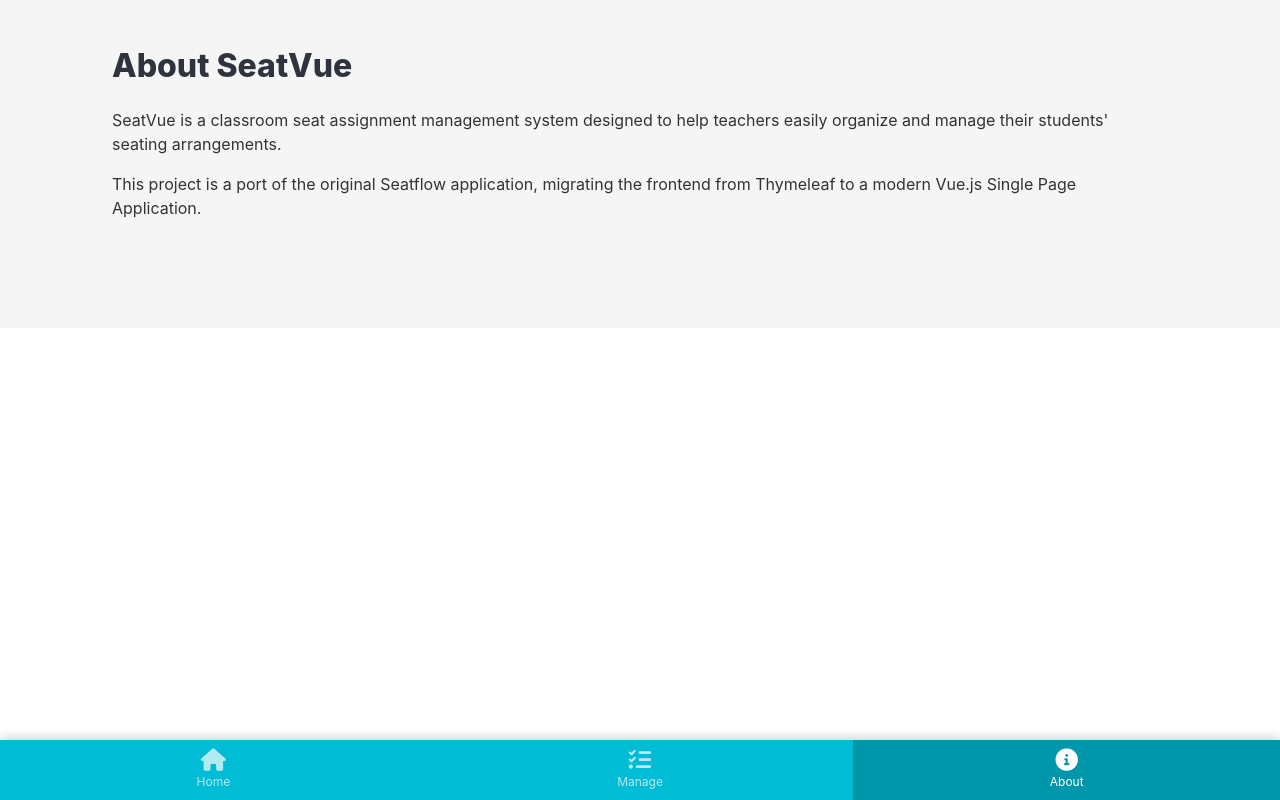
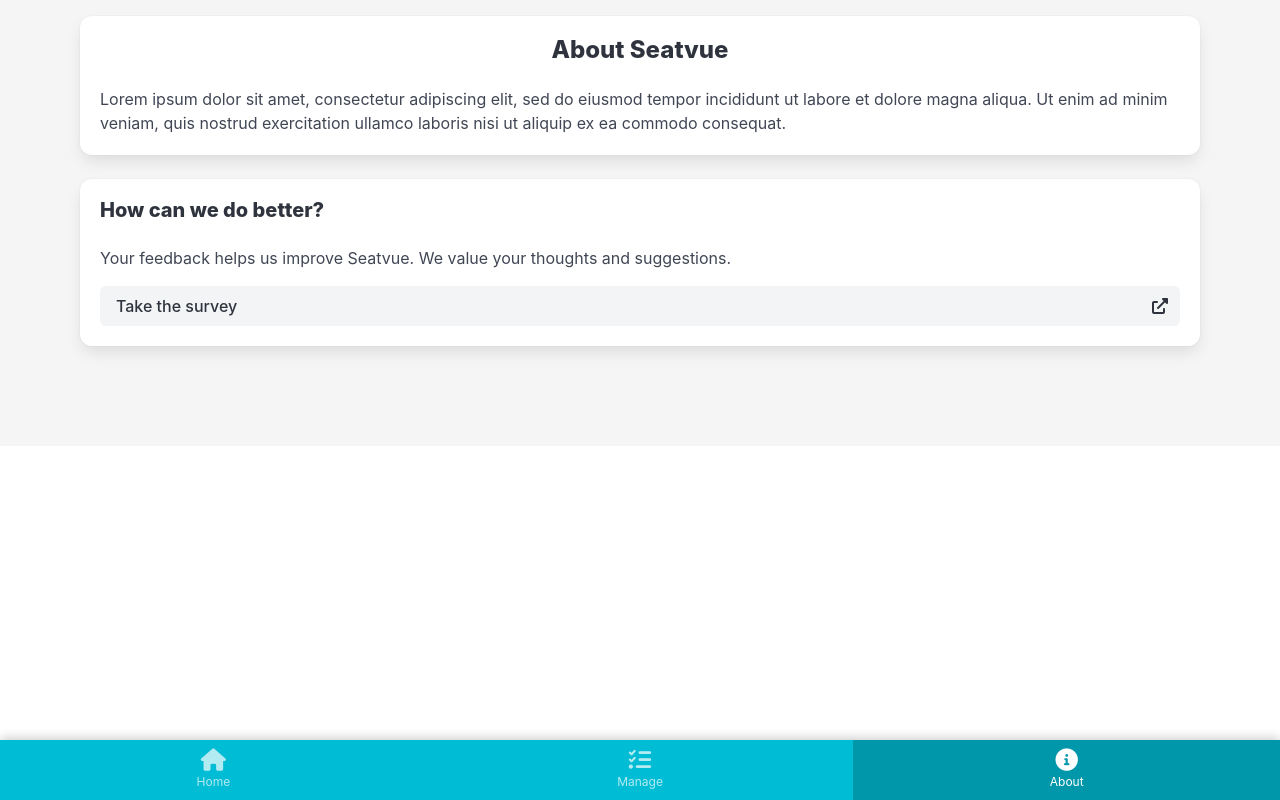
Before and after one commit to keiaa-75/seatvue-frontend, a Vue app: page /about in a window 1280 px wide. Built offline with nearby package versions, Linux system fonts and the light colour scheme.

Commit message:
style: update home and about view to match wireframes

```diff
--- a/src/views/AboutView.vue
+++ b/src/views/AboutView.vue
@@ -1,11 +1,37 @@
 <template>
-  <div class="container">
-    <section class="section">
-      <h1 class="title">About SeatVue</h1>
+  <div class="container p-4">
+    <div class="box">
+      <h1 class="title is-4 has-text-centered">About Seatvue</h1>
       <div class="content">
-        <p>SeatVue is a classroom seat assignment management system designed to help teachers easily organize and manage their students' seating arrangements.</p>
-        <p>This project is a port of the original Seatflow application, migrating the frontend from Thymeleaf to a modern Vue.js Single Page Application.</p>
+        <p>Lorem ipsum dolor sit amet, consectetur adipiscing elit, sed do eiusmod tempor incididunt ut labore et dolore magna aliqua. Ut enim ad minim veniam, quis nostrud exercitation ullamco laboris nisi ut aliquip ex ea commodo consequat.</p>
       </div>
-    </section>
+    </div>
+
+    <div class="box">
+      <h2 class="title is-5">How can we do better?</h2>
+      <div class="content">
+        <p>Your feedback helps us improve Seatvue. We value your thoughts and suggestions.</p>
+        <a href="#" class="button is-fullwidth is-light">
+          <span>Take the survey</span>
+          <span class="icon is-right">
+            <i class="fas fa-external-link-alt"></i>
+          </span>
+        </a>
+      </div>
+    </div>
   </div>
 </template>
+
+<style scoped>
+.box {
+  margin-bottom: 1.5rem;
+}
+.button .icon.is-right {
+  margin-left: auto;
+}
+.button {
+  display: flex;
+  justify-content: space-between;
+  align-items: center;
+}
+</style>
--- a/src/views/HomeView.vue
+++ b/src/views/HomeView.vue
@@ -1,6 +1,10 @@
+<script setup>
+import { RouterLink } from 'vue-router'
+</script>
+
 <template>
   <div>
-    <section class="hero is-primary is-medium">
+    <section class="hero is-primary is-medium" style="background-color: #00BCD4;">
       <div class="hero-body has-text-centered">
         <div class="container">
           <h1 class="title is-1">SeatVue</h1>
@@ -8,5 +12,31 @@
         </div>
       </div>
     </section>
+
+    <div class="container p-4">
+
+      <div class="notification is-info is-light">
+        <p>This project is still under development. You can follow the progress on GitHub.</p>
+      </div>
+
+      <RouterLink to="/manage" class="button is-fullwidth is-large is-primary" style="background-color: #00BCD4;">
+        <span>Start managing records</span>
+        <span class="icon is-right">
+          <i class="fas fa-arrow-right"></i>
+        </span>
+      </RouterLink>
+
+    </div>
   </div>
 </template>
+
+<style scoped>
+.button .icon.is-right {
+  margin-left: auto;
+}
+.button {
+  display: flex;
+  justify-content: space-between;
+  align-items: center;
+}
+</style>
```
